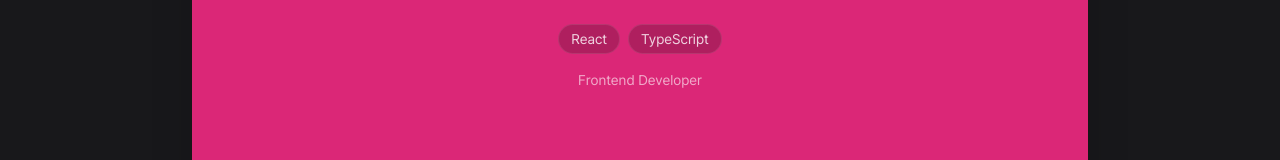
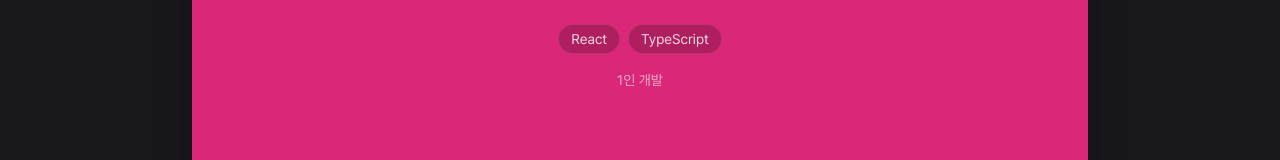
Before and after one commit to dohy-eon/portfolio, a React (Vite) app: page / in a window 1280 px wide. Shown: the part 1524-1684 px from the top of the page. Built offline with nearby package versions, Linux system fonts and the light colour scheme; a web font is replaced by a local one.

Commit message:
fix: 역할 수정

```diff
--- a/src/constants/data.ts
+++ b/src/constants/data.ts
@@ -68,7 +68,7 @@ export const PROJECTS = [
     title: "Muuvi",
     period: "2025.11 - Present",
     description: "무드기반 콘텐츠 추천 서비스",
-    role: "Frontend Developer",
+    role: "1인 개발",
     stack: ["React", "TypeScript"],
     color: "bg-pink-600",
     link: "https://github.com/dohy-eon/muuvi_Web",
@@ -79,7 +79,7 @@ export const PROJECTS = [
     title: "달토끼",
     period: "2025.04 - 2025.10",
     description: "AI기반 고민 상담 서비스",
-    role: "Frontend Developer",
+    role: "Project Manager & Designer & Frontend/Backend Developer",
     stack: ["React", "TypeScript"],
     color: "bg-purple-600",
     link: "https://github.com/DMU-MoonRabbit",
@@ -90,7 +90,7 @@ export const PROJECTS = [
     title: "minu",
     period: "2025.07 - 2025.08",
     description: "디지털 디톡스 서비스 (DND 13th)",
-    role: "Web Frontend",
+    role: "Team Leader & Web Frontend",
     stack: ["React", "TypeScript"],
     color: "bg-emerald-600",
     link: "https://github.com/dnd-side-project/dnd-13th-3-frontend"
@@ -100,7 +100,7 @@ export const PROJECTS = [
     title: "react-kit-cli",
     period: "2025.05 - Present",
     description: "CLI 기반 리액트 세팅 툴 킷",
-    role: "Creator & Maintainer",
+    role: "1인 개발",
     stack: ["TypeScript", "Node.js"],
     color: "bg-blue-600",
     link: "https://github.com/dohy-eon/react-kit-cli"
@@ -110,7 +110,7 @@ export const PROJECTS = [
     title: "다솜 홈페이지",
     period: "2024.12 - Present",
     description: "전공동아리 다솜 공식 홈페이지",
-    role: "Frontend Developer",
+    role: "Project Manager & Designer & Frontend/Backend Developer",
     stack: ["React", "TypeScript", "TailwindCSS"],
     color: "bg-indigo-600",
     link: "https://github.com/DASOM-GitHub",
@@ -122,7 +122,7 @@ export const PROJECTS = [
     period: "2024.10",
     description: "유학생들의 언어 장벽 및 사회적 고립 해소를 위한 커뮤니티 플랫폼",
     role: "App Frontend Developer",
-    stack: ["React Native", "TypeScript", "React Query"],
+    stack: ["React Native", "JavaScript", "React Query"],
     color: "bg-orange-500",
     link: "https://github.com/9oormthon-univ/2024_DANPOONG_TEAM_20_FE",
     demo: "",
@@ -152,8 +152,8 @@ export const PROJECTS = [
     title: "책이랑",
     period: "2024.12 - 2025.01",
     description: "독서의 가치를 나누는 독서 커뮤니티 플랫폼",
-    role: "Team Leader & Frontend Developer",
-    stack: ["React", "TypeScript"],
+    role: "Project Manager & Designer & Frontend/Backend Developer",
+    stack: ["JSP", "JAVA", "MySQL"],
     color: "bg-amber-600",
     link: "https://github.com/titeotty/ChaekIRang",
     demo: "https://www.youtube.com/watch?v=_1pr1QRG7AQ",
```
